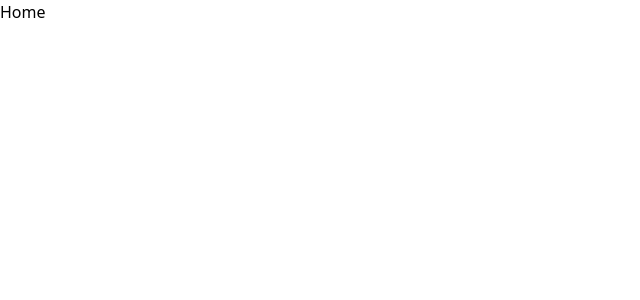
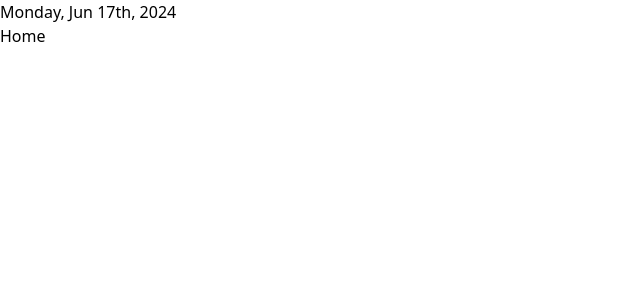
Before and after one commit to Emranhossainshuvo/react-news-portal, a React (Vite) app: page / in a window 1280 px wide. Shown: the top 300 px of the page, without its empty margins (0-640 px from the left). Built offline with nearby package versions, Linux system fonts and the light colour scheme.

Commit message:
created on part of navbar and added momentjs to show real time date according to places

```diff
--- a/package.json
+++ b/package.json
@@ -12,6 +12,7 @@
   "dependencies": {
     "localforage": "^1.10.0",
     "match-sorter": "^6.3.4",
+    "moment": "^2.30.1",
     "react": "^18.2.0",
     "react-dom": "^18.2.0",
     "react-router-dom": "^6.23.1",
--- a/src/Main/Main.jsx
+++ b/src/Main/Main.jsx
@@ -1,8 +1,10 @@
 import { Outlet } from "react-router-dom";
+import Navbar from "../components/Shared/Navbar/Navbar";
 
 const Main = () => {
     return (
         <div>
+            <Navbar />
             <Outlet />
         </div>
     );
--- /dev/null
+++ b/src/components/Shared/Navbar/Navbar.jsx
@@ -0,0 +1,25 @@
+import moment from 'moment';
+
+
+const Navbar = () => {
+    return (
+        <>
+            {/* section that will hold everything in this page */}
+            <section>
+                {/* section for date time and social links */}
+                    <section className="bg-[#31473A] w-full h-7">
+                        {/* date and time */}
+                        <p className='text-white'>
+                        {moment().format("dddd, MMM Do, YYYY")}
+                        </p>
+                        {/* social links */}
+                        <p>
+
+                        </p>
+                    </section>
+            </section>
+        </>
+    );
+};
+
+export default Navbar;
```
Also changed, not shown: 1 other file (tests, documents, lock files or other folders).
